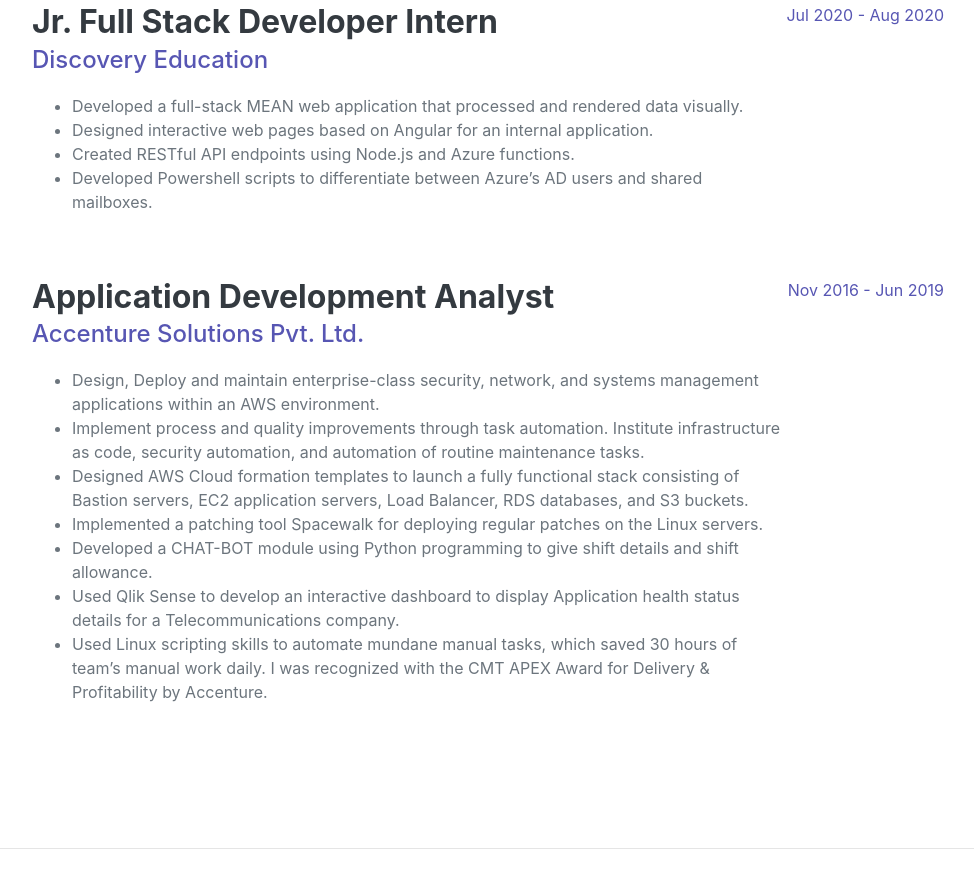
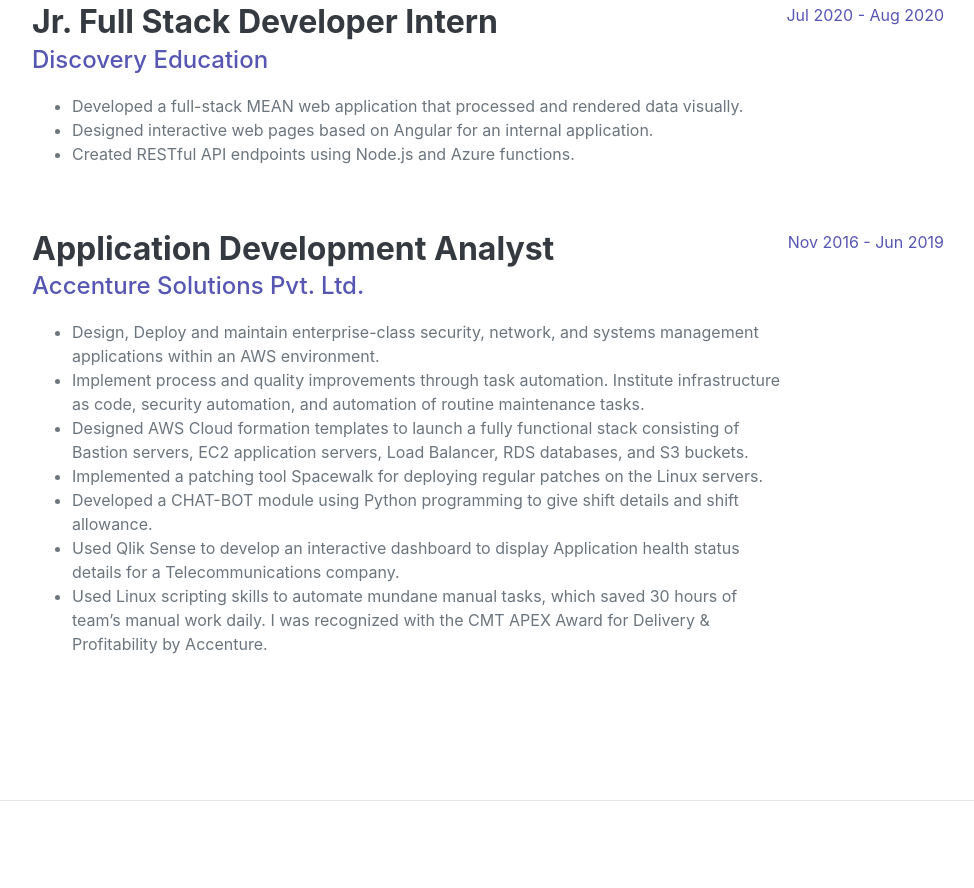
Before and after one commit to sarangspadalkar/sarangpadalkar.github.io, a plain HTML site: page index.html in a window 1280 px wide. Shown: the part 2197-3085 px from the top of the page, without its empty margins (288-1262 px from the left). Drawn offline with nearby package versions, Linux system fonts and the light colour scheme; a web font is replaced by a local one.

Commit message:
Update index.html

```diff
--- a/index.html
+++ b/index.html
@@ -216,8 +216,6 @@
                             </li>
                             <li>Designed interactive web pages based on Angular for an internal application.</li>
                             <li>Created RESTful API endpoints using Node.js and Azure functions.</li>
-                            <li>Developed Powershell scripts to differentiate between Azure’s AD users and shared
-                                mailboxes.</li>
                         </ul>
                     </div>
                     <div class="flex-shrink-0"><span class="text-primary">Jul 2020 - Aug 2020</span></div>
```
